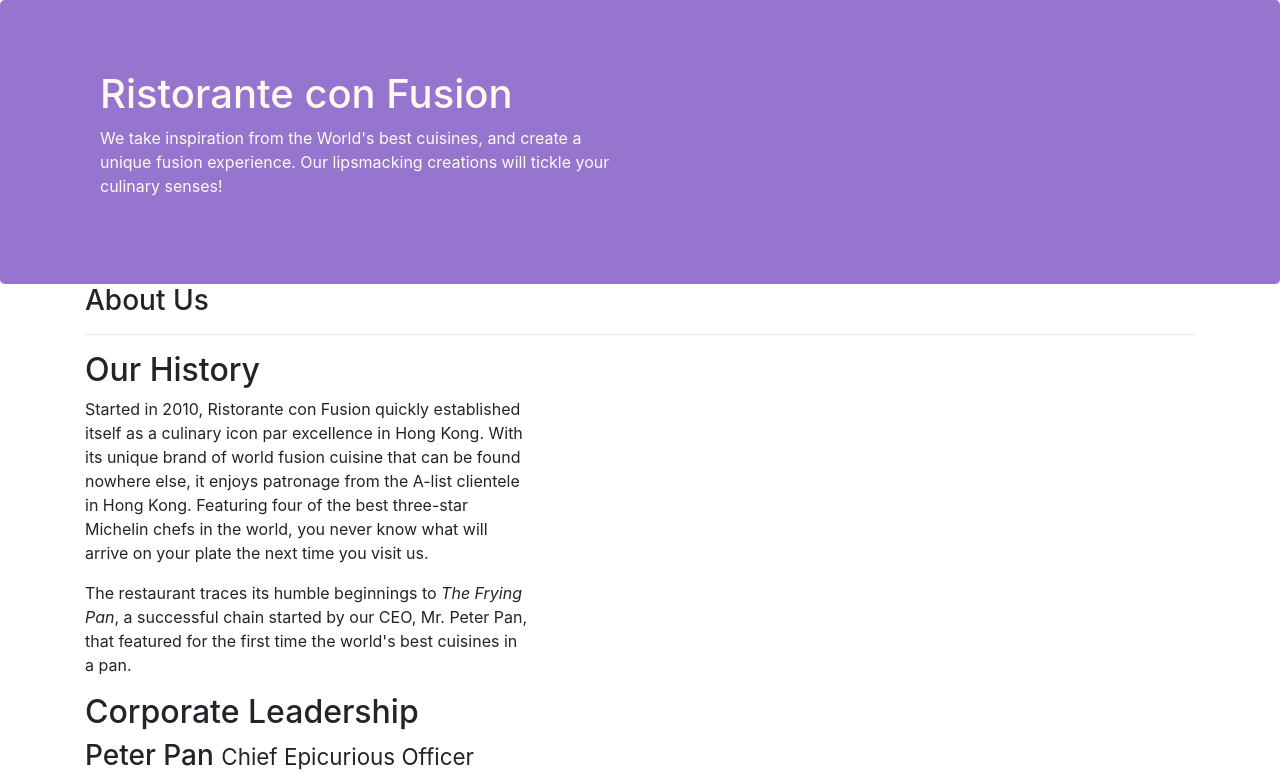
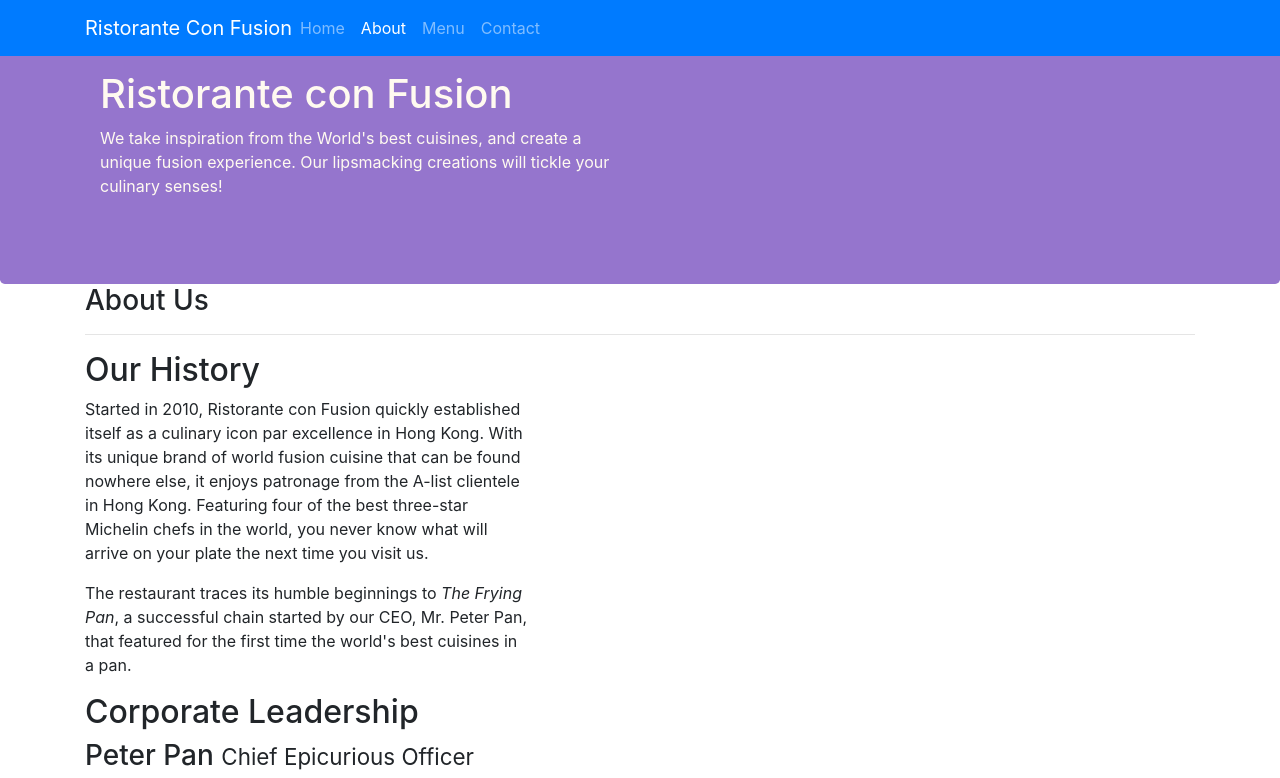
Before and after one commit to sushmita2109/Bootstrap, a website: page aboutus.html in a window 1280 px wide. Shown: the top 778 px of the page. Drawn offline with nearby package versions, Linux system fonts and the light colour scheme.

Commit message:
week2navbarabout

```diff
--- a/aboutus.html
+++ b/aboutus.html
@@ -15,7 +15,23 @@
 </head>
 
 <body>
+        <nav class="navbar navbar-dark navbar-expand-sm bg-primary fixed-top">
+                <div class="container">
+                        <button class="navbar-toggler" type="button" data-toggle="collapse" data-target="#Navbar">
+                            <span class="navbar-toggler-icon"></span>
+                        </button>
+                    <a href="./index.html" class="navbar-brand mr-auto">Ristorante Con Fusion</a>
+                    <div class="collapse navbar-collapse" id="Navbar">
+                            <ul class="navbar-nav mr-auto">
+                                    <li class="nav-item"><a class="nav-link" href="./index.html">Home</a></li>
+                                    <li class="nav-item active"><a class="nav-link" href="#">About</a></li>
+                                    <li class="nav-item"><a class="nav-link" href="#">Menu</a></li>
+                                    <li class="nav-item"><a class="nav-link" href="#">Contact</a></li>
+                                </ul>
+                    </div>
 
+                </div>
+            </nav>
     <header class="jumbotron">
         <div class="container">
             <div class="row row-header">
@@ -78,7 +94,7 @@
                 <div class="col-4 offset-1 col-sm-2">
                     <h5>Links</h5>
                     <ul class="list-unstyled">
-                        <li><a href="#">Home</a></li>
+                        <li><a href="./index.html">Home</a></li>
                         <li><a href="#">About</a></li>
                         <li><a href="#">Menu</a></li>
                         <li><a href="#">Contact</a></li>
```
Also changed, not shown: index.html (+1 -1 lines).
